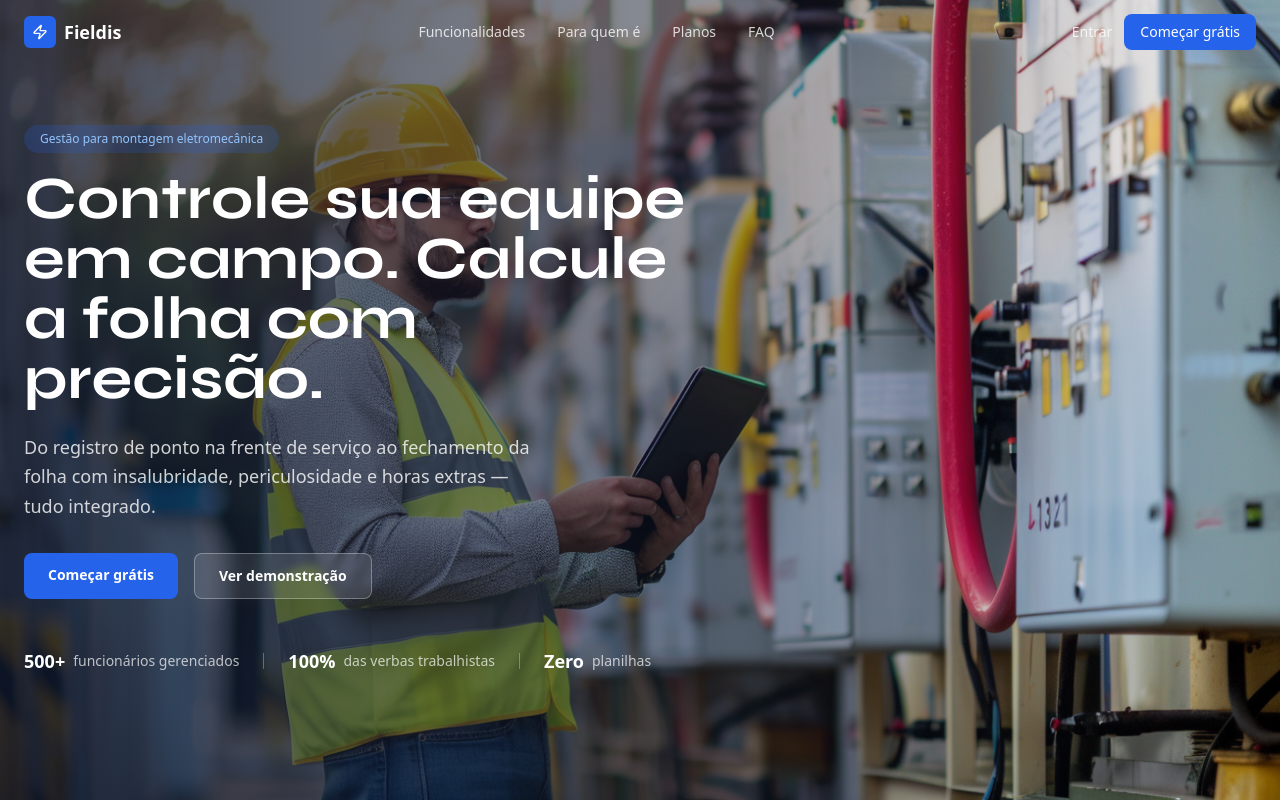
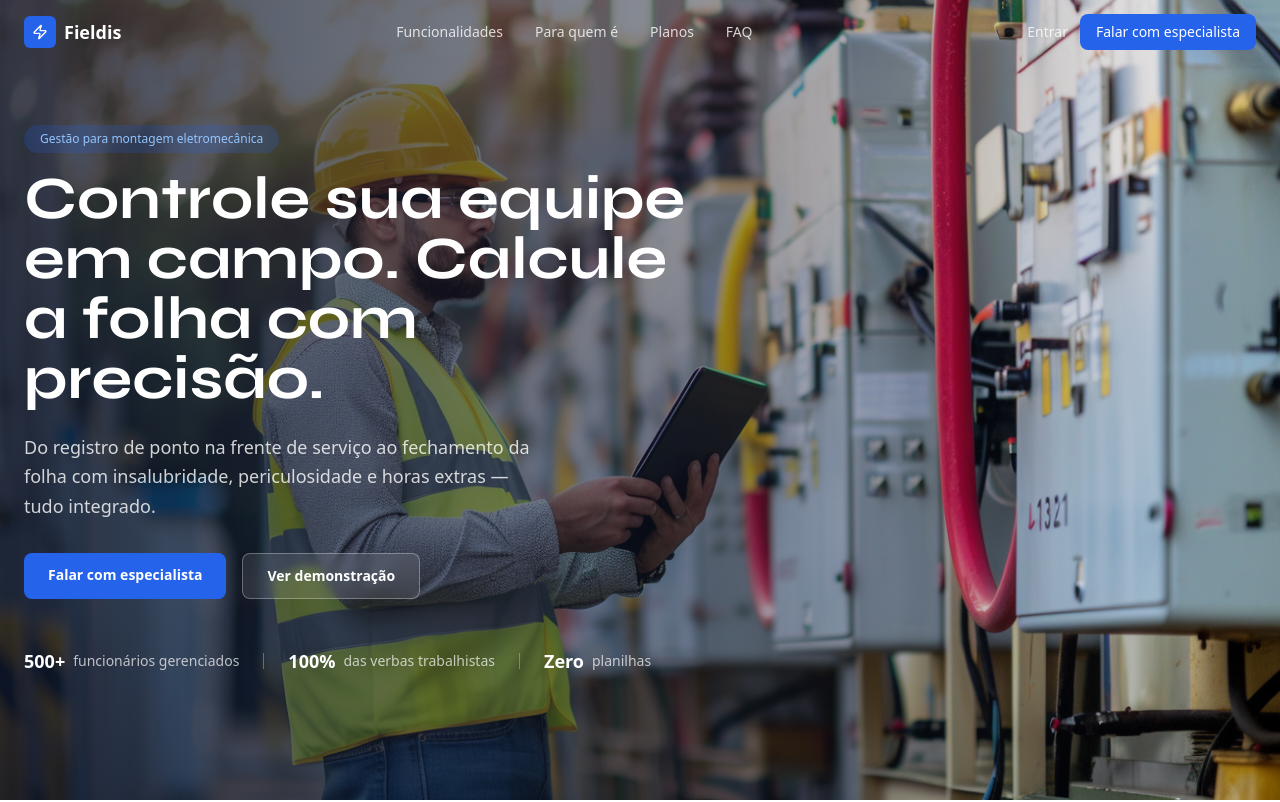
Before and after one commit to Pilarcode-tech/fieldis, a Next.js app in the folder apps/web/: page / in a window 1280 px wide. Shown: the top 802 px of the page. Built offline with nearby package versions, Linux system fonts and the light colour scheme.

Commit message:
feat: replace all CTAs with WhatsApp links, remove checkout references

```diff
--- a/apps/web/src/app/page.tsx
+++ b/apps/web/src/app/page.tsx
@@ -59,6 +59,8 @@ export default function LandingPage() {
     return () => window.removeEventListener('scroll', handler)
   }, [])
 
+  const whatsappUrl = 'https://wa.me/5511999999999?text=Ol%C3%A1%2C+tenho+interesse+no+Fieldis'
+
   const navLinks = [
     { label: 'Funcionalidades', href: '#funcionalidades' },
     { label: 'Para quem é', href: '#para-quem' },
@@ -90,9 +92,9 @@ export default function LandingPage() {
             <Link href="/login" className={`text-sm font-medium transition-colors hover:text-[#2563eb] ${scrolled ? 'text-[#6b7280]' : 'text-white/80'}`}>
               Entrar
             </Link>
-            <Link href="/checkout?plano=PROFISSIONAL" className="rounded-lg bg-[#2563eb] px-4 py-2 text-sm font-medium text-white transition-colors hover:bg-[#1d4ed8]">
-              Começar grátis
-            </Link>
+            <a href={whatsappUrl} target="_blank" rel="noopener noreferrer" className="rounded-lg bg-[#2563eb] px-4 py-2 text-sm font-medium text-white transition-colors hover:bg-[#1d4ed8]">
+              Falar com especialista
+            </a>
           </div>
 
           <button onClick={() => setMobileOpen(!mobileOpen)} className="md:hidden">
@@ -110,7 +112,7 @@ export default function LandingPage() {
             ))}
             <div className="mt-3 flex flex-col gap-2">
               <Link href="/login" className="text-center text-sm font-medium text-[#6b7280]">Entrar</Link>
-              <Link href="/checkout?plano=PROFISSIONAL" className="rounded-lg bg-[#2563eb] px-4 py-2.5 text-center text-sm font-medium text-white">Começar grátis</Link>
+              <a href={whatsappUrl} target="_blank" rel="noopener noreferrer" className="rounded-lg bg-[#2563eb] px-4 py-2.5 text-center text-sm font-medium text-white">Falar com especialista</a>
             </div>
           </div>
         )}
@@ -133,12 +135,12 @@ export default function LandingPage() {
               Do registro de ponto na frente de serviço ao fechamento da folha com insalubridade, periculosidade e horas extras — tudo integrado.
             </p>
             <div className="mt-8 flex flex-wrap gap-4">
-              <Link href="/checkout?plano=PROFISSIONAL" className="rounded-lg bg-[#2563eb] px-6 py-3 text-sm font-semibold text-white transition-colors hover:bg-[#1d4ed8]">
-                Começar grátis
-              </Link>
-              <Link href="/login" className="rounded-lg border border-white/30 bg-white/10 px-6 py-3 text-sm font-semibold text-white backdrop-blur-sm transition-colors hover:bg-white/20">
+              <a href={whatsappUrl} target="_blank" rel="noopener noreferrer" className="rounded-lg bg-[#2563eb] px-6 py-3 text-sm font-semibold text-white transition-colors hover:bg-[#1d4ed8]">
+                Falar com especialista
+              </a>
+              <a href={whatsappUrl} target="_blank" rel="noopener noreferrer" className="rounded-lg border border-white/30 bg-white/10 px-6 py-3 text-sm font-semibold text-white backdrop-blur-sm transition-colors hover:bg-white/20">
                 Ver demonstração
-              </Link>
+              </a>
             </div>
             <div className="mt-10 flex flex-col sm:flex-row flex-wrap items-start sm:items-center gap-4 sm:gap-6 pt-2">
               <div className="flex items-center gap-2">
@@ -235,9 +237,9 @@ export default function LandingPage() {
                 <li>Todos os módulos incluídos</li>
                 <li>Suporte por e-mail</li>
               </ul>
-              <Link href="/checkout?plano=BASICO" className="mt-6 block rounded-lg border border-[#2563eb] py-2.5 text-center text-sm font-medium text-[#2563eb] transition-colors hover:bg-[#eff6ff]">
-                Começar grátis
-              </Link>
+              <a href={whatsappUrl} target="_blank" rel="noopener noreferrer" className="mt-6 block rounded-lg border border-[#2563eb] py-2.5 text-center text-sm font-medium text-[#2563eb] transition-colors hover:bg-[#eff6ff]">
+                Falar com especialista
+              </a>
             </div>
 
             {/* Profissional */}
@@ -251,9 +253,9 @@ export default function LandingPage() {
                 <li>Suporte prioritário</li>
                 <li>Exportação de relatórios</li>
               </ul>
-              <Link href="/checkout?plano=PROFISSIONAL" className="mt-6 block rounded-lg bg-[#2563eb] py-2.5 text-center text-sm font-medium text-white transition-colors hover:bg-[#1d4ed8]">
-                Começar grátis
-              </Link>
+              <a href={whatsappUrl} target="_blank" rel="noopener noreferrer" className="mt-6 block rounded-lg bg-[#2563eb] py-2.5 text-center text-sm font-medium text-white transition-colors hover:bg-[#1d4ed8]">
+                Falar com especialista
+              </a>
             </div>
 
             {/* Empresarial */}
@@ -266,7 +268,7 @@ export default function LandingPage() {
                 <li>Suporte dedicado</li>
                 <li>SLA garantido</li>
               </ul>
-              <a href="mailto:contato@fieldis.com.br" className="mt-6 block rounded-lg border border-[#e3e6ed] py-2.5 text-center text-sm font-medium text-[#6b7280] transition-colors hover:bg-[#f9fafb]">
+              <a href={whatsappUrl} target="_blank" rel="noopener noreferrer" className="mt-6 block rounded-lg border border-[#e3e6ed] py-2.5 text-center text-sm font-medium text-[#6b7280] transition-colors hover:bg-[#f9fafb]">
                 Falar com vendas
               </a>
             </div>
@@ -309,9 +311,9 @@ export default function LandingPage() {
         <div className="mx-auto max-w-7xl px-4 text-center sm:px-6">
           <h2 className="text-3xl font-bold text-white">Pronto para sair das planilhas?</h2>
           <p className="mt-4 text-white/70">Configure em minutos. 14 dias grátis. Sem cartão de crédito.</p>
-          <Link href="/checkout?plano=PROFISSIONAL" className="mt-8 inline-block rounded-lg bg-white px-8 py-3 text-sm font-semibold text-[#1e3a5f] transition-colors hover:bg-[#f1f5f9]">
-            Começar grátis agora
-          </Link>
+          <a href={whatsappUrl} target="_blank" rel="noopener noreferrer" className="mt-8 inline-block rounded-lg bg-white px-8 py-3 text-sm font-semibold text-[#1e3a5f] transition-colors hover:bg-[#f1f5f9]">
+            Falar com especialista
+          </a>
         </div>
       </Section>
 
```
